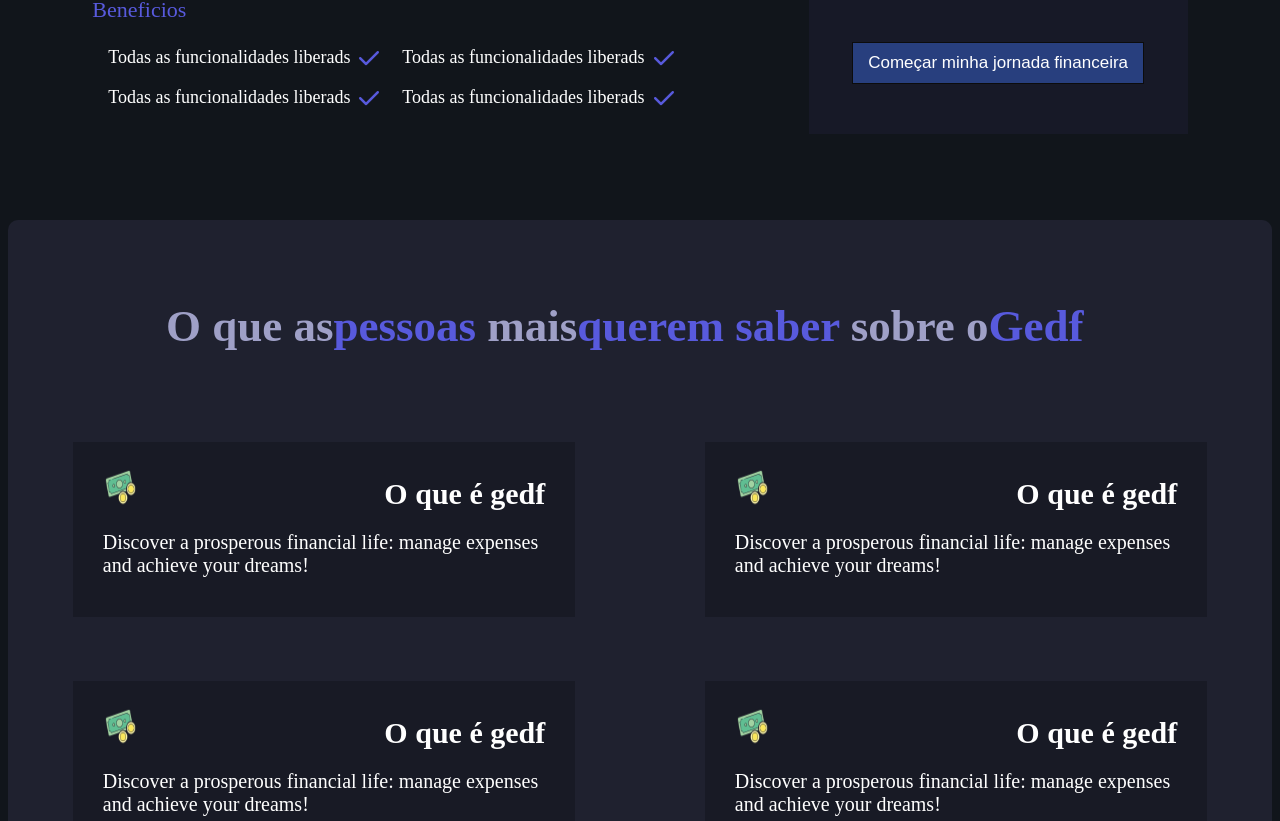
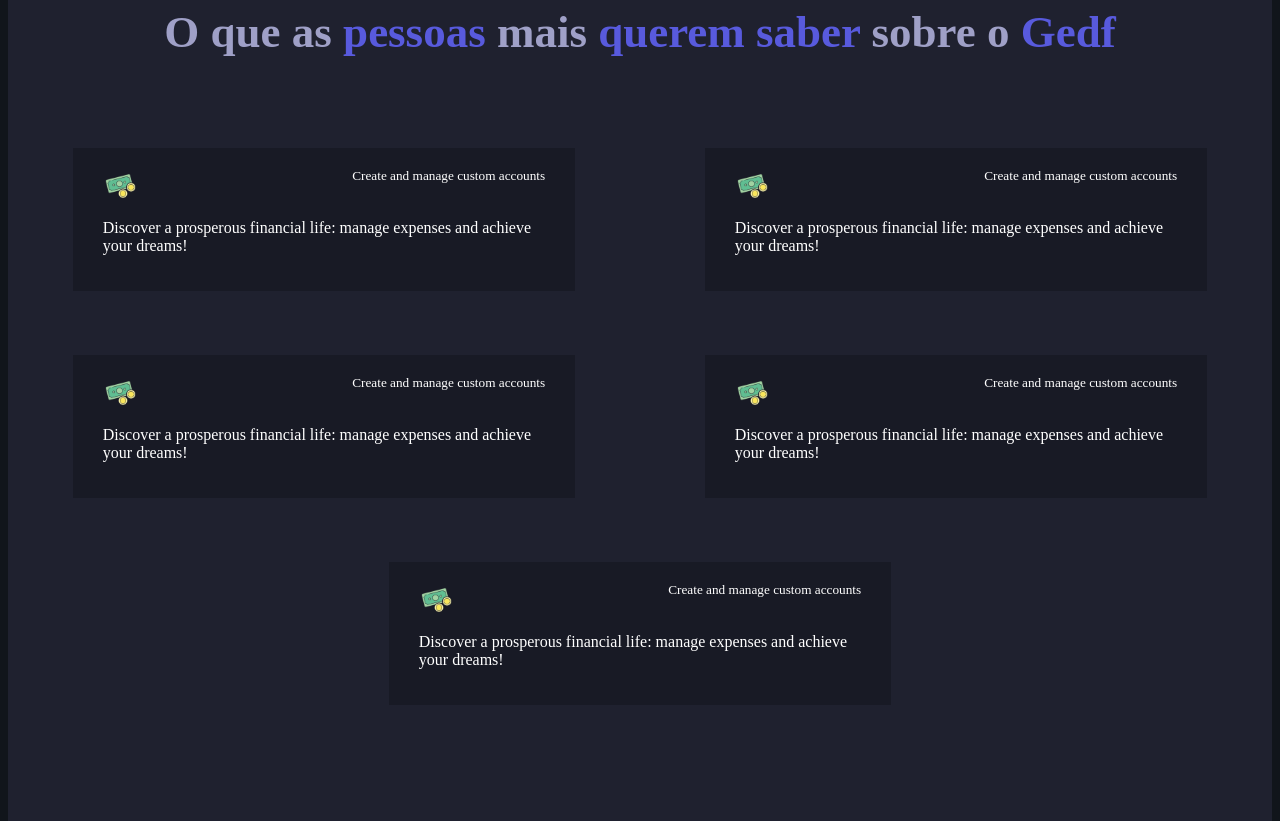
Before and after one commit to Jose-leandro/Gerenciador-Financeiro-Gedf, a Next.js app: page / in a window 1280 px wide. Shown: the part 2399-3220 px from the top of the page. Built offline with nearby package versions, Linux system fonts and the light colour scheme.

Commit message:
feat: continuing development of the landing page and renaming some files from .js to .jsx

```diff
--- a/app/components/landinng-page/cardComponent.js
+++ /dev/null
@@ -1,27 +0,0 @@
-import React from "react";
-import stylesIndex from '../../../src/Sass/index.module.sass';
-
-export function CardComponent({ informationCardValue }) {
-  console.log(informationCardValue)
-  if (!informationCardValue) {
-    return null;
-  }
-
-  const { imgFunct, titleFunct, textFunct } = informationCardValue;
-  const isCardFuncionalidades = informationCardValue === 'cardFuncionalidades';
-  console.log(isCardFuncionalidades)
-
-  return (
-    <div className={isCardFuncionalidades ? stylesIndex.contener__gastos : stylesIndex.contener__gedf}>
-      <div className={isCardFuncionalidades ? stylesIndex.gastos__titulos : stylesIndex.gedf__titulo}>
-        <img src={`/img/${imgFunct}`} className={stylesIndex.titulos__img} alt={titleFunct} />
-        {isCardFuncionalidades ? (
-          <h3 className={stylesIndex.gastos__h3}>{titleFunct}</h3>
-        ) : (
-          <h5 className={stylesIndex.titulo__h5}>O que é gedf</h5>
-        )}
-      </div>
-      <p className={isCardFuncionalidades ? stylesIndex.gastos__p : stylesIndex.gedf__p}>{textFunct}</p>
-    </div>
-  );
-}
--- /dev/null
+++ b/app/components/landinng-page/cardComponent.jsx
@@ -0,0 +1,43 @@
+import React from 'react';
+import stylesIndex from '../../../src/Sass/index.module.sass';
+
+export function CardComponent({ cardFuncionalidades, cardQuestions }) {
+  if (!cardFuncionalidades && !cardQuestions) {
+    return null;
+  }
+
+  const renderCard = (cardData, containerStyle, tituloStyle, titleTag, titleText) => {
+    const { imgFunct, titleFunct, textFunct } = cardData;
+
+    return (
+      <div className={containerStyle}>
+        <div className={tituloStyle}>
+          <img src={`/img/${imgFunct}`} className={stylesIndex.titulos__img} alt={titleFunct} />
+          {React.createElement(titleTag, { className: stylesIndex.titulo__h3 }, titleFunct || titleText)}
+        </div>
+        <p className={stylesIndex.texto}>{textFunct}</p>
+      </div>
+    );
+  };
+
+  return (
+    <>
+      {cardFuncionalidades
+       && renderCard(
+         cardFuncionalidades,
+         stylesIndex.contener__gastos,
+         stylesIndex.gastos__titulos,
+         'h3',
+       )}
+
+      {cardQuestions
+      && renderCard(
+        cardQuestions,
+        stylesIndex.contener__gedf,
+        stylesIndex.gedf__titulo,
+        'h5',
+        'O que é gedf',
+      )}
+    </>
+  );
+}
--- a/pages/index.jsx
+++ b/pages/index.jsx
@@ -53,7 +53,11 @@
               , viva livre
               <span className={stylesIndex.h1__span}>!</span>
             </h1>
-            <p className={stylesIndex.informacoes__p}>Explore, aproveite e alcance sua liberdade financeira. Transforme seus sonhos e objetivos financeiros em realidade com Gedf.</p>
+            <p
+              className={stylesIndex.informacoes__p}>
+              Explore, aproveite e alcance sua liberdade financeira.
+              Transforme seus sonhos e objetivos
+              financeiros em realidade com Gedf.</p>
 
             <button className={stylesIndex.main__button}>Iniciar minha liberdade</button>
           </div>
@@ -70,7 +74,7 @@
 
             {informationCreateCard
               && Object.entries(informationCreateCard.cardFuncionalidades).map(([key, value]) => (
-                <CardComponent key={key} informationCardValue={value} />
+                <CardComponent key={key} cardFuncionalidades={value} />
               ))}
 
           </div>
@@ -122,7 +126,8 @@
               <p className={stylesIndex.preco__p}>Por apenas</p>
               <h4 className={stylesIndex.preco__valor}>R$ 0</h4>
 
-              <button className={stylesIndex.preco__button}>Começar minha jornada financeira</button>
+              <button className={stylesIndex.preco__button}>
+                Começar minha jornada financeira</button>
             </div>
           </div>
         </section>
@@ -130,19 +135,22 @@
         <div className={stylesIndex.perguntas}>
           <h4 className={stylesIndex.perguntas__h4}>
             O que as
+            {' '}
             <span className={stylesIndex.h4__span}>pessoas</span>
             {' '}
             mais
+            {' '}
             <sapan className={stylesIndex.h4__span}>querem saber</sapan>
             {' '}
             sobre o
+            {' '}
             <span className={stylesIndex.h4__span}>Gedf</span>
           </h4>
           <div className={stylesIndex.perguntas__contener}>
 
             {informationCreateCard
               && Object.entries(informationCreateCard.cardQuestions).map(([key, value]) => (
-                <CardComponent key={key} informationCardValue={value} />
+                <CardComponent key={key} cardQuestions={value} />
               ))}
             {/* <div className={stylesIndex.contener__gedf}>
               <div className={stylesIndex.gedf__titulo}>
--- a/src/Sass/index.module.sass
+++ b/src/Sass/index.module.sass
@@ -192,7 +192,7 @@
 
 .perguntas__h4
     @extend .funcionaliddaes__h2
-    width: 75%
+    width: auto
 
 .h4__span
     color: #585add
```
